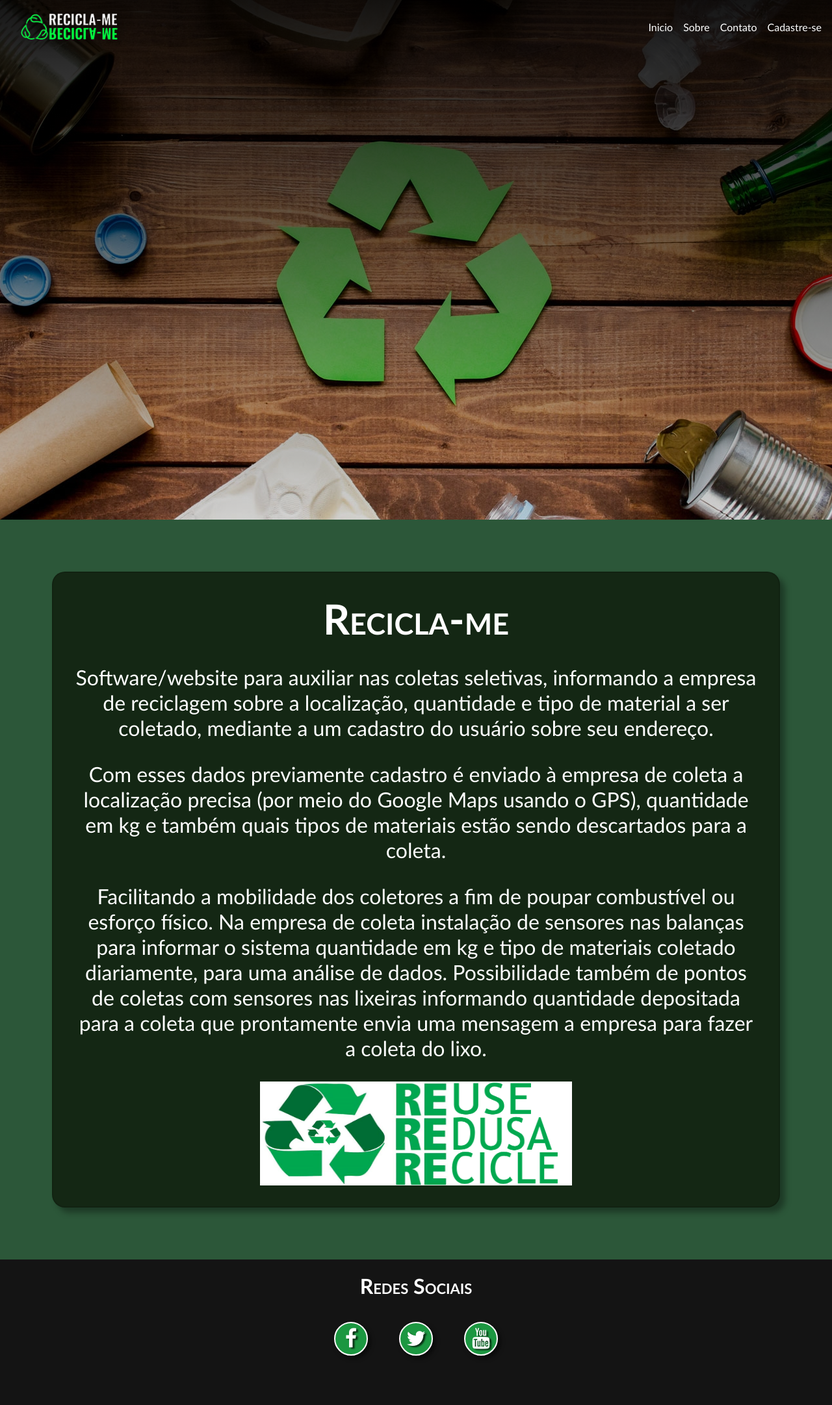
After one commit to RafaelHOliveira07/Projeto-3semestre, a PHP site: page /sobre.html in a window 1280 px wide. The commit adds this page. Shown: the whole page at 65% size. Run offline with PHP 8.4, Linux system fonts and the light colour scheme.

Commit message:
Texto Index.html e add Sobre.html

```diff
--- /dev/null
+++ b/projeto-prototipo/sobre.html
@@ -0,0 +1,63 @@
+<!DOCTYPE html>
+<html lang="pt-br">
+<head>
+    <meta charset="UTF-8">
+    <meta http-equiv="X-UA-Compatible" content="IE=edge">
+    <meta name="viewport" content="width=device-width, initial-scale=1.0">
+    <link rel="stylesheet" href="style.css"> <link rel="stylesheet" href="https://cdnjs.cloudflare.com/ajax/libs/font-awesome/4.7.0/css/font-awesome.min.css"><link rel="stylesheet" href="https://cdnjs.cloudflare.com/ajax/libs/font-awesome/4.7.0/css/font-awesome.min.css">
+
+    <title>Projeto</title>
+</head>
+<body>
+
+ <section class="img-fundo">
+<header>
+
+    <div class="head-back">
+        <div class="h1-logo">
+            <img src="img/Free_Sample_By_Wix__3_-removebg-preview.png" alt="">
+
+        </div>
+    <nav>
+        <a href="index.html">Inicio</a>
+        <a href="sobre.html">Sobre</a>
+        <a href="">Contato</a>
+        <a href="">Cadastre-se</a>
+    </nav>
+    </div>
+
+</header>
+</section>
+    <main>
+        <section class="sec-sobre">
+        <h2>Recicla-me</h2>
+        <p>Software/website para auxiliar nas coletas seletivas, informando a empresa de reciclagem
+            sobre a localização, quantidade e tipo de material a ser coletado, mediante a um cadastro
+            do usuário sobre seu endereço.</p>
+        <p>Com esses dados previamente cadastro é enviado à
+            empresa de coleta a localização precisa (por meio do Google Maps usando o GPS),
+            quantidade em kg e também quais tipos de materiais estão sendo descartados para a
+            coleta.</p>
+        <p>Facilitando a mobilidade dos coletores a fim de poupar combustível ou esforço físico.
+            Na empresa de coleta instalação de sensores nas balanças para informar o sistema
+            quantidade em kg e tipo de materiais coletado diariamente, para uma análise de dados.
+            Possibilidade também de pontos de coletas com sensores nas lixeiras informando
+            quantidade depositada para a coleta que prontamente envia uma mensagem a empresa
+            para fazer a coleta do lixo.</p>
+        <img src="img/slogan.jpg" alt="">
+
+    </section>
+    </main>
+
+    <footer>
+        <h3>Redes Sociais</h3>
+<div class="redes">
+    <a href="#" class="fa fa-facebook"></a>
+    <a href="#" class="fa fa-twitter"></a>
+    <a href="#" class="fa fa-youtube"></a>
+
+</div>
+
+    </footer>
+</body>
+</html>
--- a/projeto-prototipo/style.css
+++ b/projeto-prototipo/style.css
@@ -125,6 +125,39 @@ height: 20rem;
     background-color: rgb(20, 39, 20);
 }
 
+.sec-sobre img{
+    width: 30rem;
+    height: 10rem;
+
+
+}
+.sec-sobre h2{
+    color: white;
+    font-size: 4rem;
+    font-variant: small-caps;
+}
+
+.sec-sobre p{
+    font-size: 2rem;
+    color: white;
+
+}
+
+.sec-sobre{
+    width: 70rem;
+    display: flex;
+    text-align: center;
+    justify-content: center;
+    align-items: center;
+    flex-direction: column;
+    padding: 2rem;
+    border-radius: 20px;
+    gap: 2rem;
+    border: 2px solid rgba(0, 0, 0, 0.13);
+    box-shadow: 8px 8px 10px rgba(0, 0, 0, 0.342);
+    background-color: rgb(20, 39, 20);
+}
+
 footer{
 
     background-color: rgb(20, 20, 20);height: 10rem;
```
Also changed, not shown: projeto-prototipo/index.html (+12 -12 lines), projeto-prototipo/img/slogan.jpg (added).
